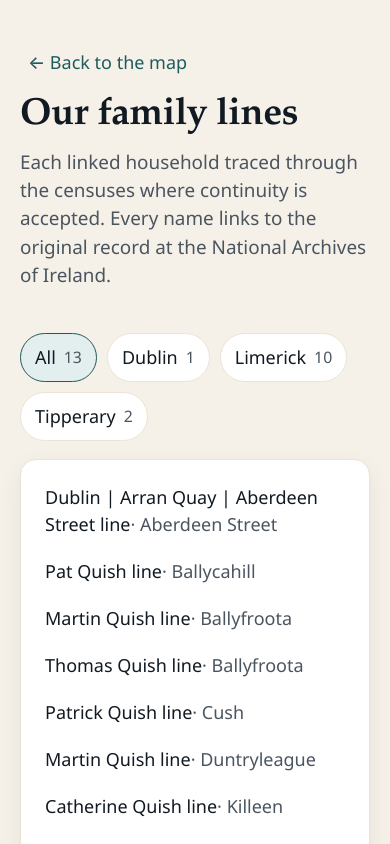
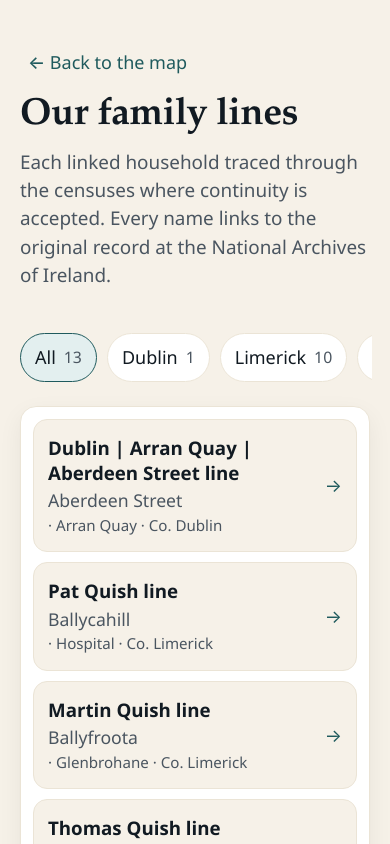
Before and after one commit to Quisharoo/my-family, a Next.js app: page /lines in a window 390 px wide. Shown: the top 844 px of the page. Built offline with nearby package versions, Linux system fonts and the light colour scheme.

Commit message:
fix: improve mobile family line list affordances

```diff
--- a/src/app/lines/LinesClient.js
+++ b/src/app/lines/LinesClient.js
@@ -240,8 +240,18 @@ export default function LinesClient({ lines }) {
             }`}
             onClick={() => handleLineSelect(line)}
           >
-            <span>{line.label}</span>
-            <span className="muted">· {line.townland}</span>
+            <span className="lines-page__toc-copy">
+              <span className="lines-page__toc-name">{line.label}</span>
+              <span className="lines-page__toc-place">
+                {line.townland}
+                <span className="lines-page__toc-meta">
+                  {line.ded ? ` · ${line.ded}` : ""} · Co. {line.county}
+                </span>
+              </span>
+            </span>
+            <span className="lines-page__toc-arrow" aria-hidden="true">
+              →
+            </span>
           </button>
         ))}
       </nav>
--- a/src/app/lines/lines.css
+++ b/src/app/lines/lines.css
@@ -79,7 +79,7 @@
 
 .lines-page__toc {
   display: grid;
-  gap: 4px;
+  gap: 10px;
   padding: 16px 18px;
   background: var(--surface);
   border: 1px solid var(--line-soft);
@@ -89,30 +89,64 @@
 }
 
 .lines-page__toc-item {
-  display: block;
+  display: flex;
+  align-items: center;
+  justify-content: space-between;
+  gap: 14px;
   width: 100%;
-  padding: 8px 6px;
+  padding: 14px 14px;
   color: var(--ink);
-  text-decoration: none;
-  font-size: 0.98rem;
-  border-radius: 8px;
-  border: none;
-  background: transparent;
+  border-radius: 14px;
+  border: 1px solid var(--line-soft);
+  background: var(--bg);
   text-align: left;
   font: inherit;
   cursor: pointer;
-  transition: background 180ms var(--ease), color 180ms var(--ease);
+  transition: background 180ms var(--ease), color 180ms var(--ease),
+    border-color 180ms var(--ease), transform 150ms var(--ease);
 }
 
 .lines-page__toc-item:hover,
 .lines-page__toc-item:focus-visible {
+  border-color: var(--accent);
   background: var(--accent-soft);
   color: var(--accent);
 }
 
 .lines-page__toc-item--active {
+  border-color: var(--accent);
   background: var(--accent-soft);
   color: var(--accent);
+}
+
+.lines-page__toc-copy {
+  display: grid;
+  gap: 4px;
+  min-width: 0;
+}
+
+.lines-page__toc-name {
+  color: var(--ink);
+  font-size: 1rem;
+  font-weight: 600;
+  line-height: 1.3;
+}
+
+.lines-page__toc-place {
+  color: var(--ink-soft);
+  font-size: 0.95rem;
+  line-height: 1.35;
+}
+
+.lines-page__toc-meta {
+  color: var(--ink-soft);
+  font-size: 0.88rem;
+}
+
+.lines-page__toc-arrow {
+  flex-shrink: 0;
+  color: var(--accent);
+  font-size: 1rem;
 }
 
 .lines-page__body {
@@ -269,12 +303,48 @@
     padding-bottom: 104px;
   }
 
+  .lines-page__filters {
+    flex-wrap: nowrap;
+    overflow-x: auto;
+    padding-bottom: 6px;
+    margin-inline: -2px;
+    padding-inline: 2px;
+    scrollbar-width: none;
+  }
+
+  .lines-page__filters::-webkit-scrollbar {
+    display: none;
+  }
+
+  .lines-page__filter-chip {
+    flex: 0 0 auto;
+  }
+
   .lines-page__toc {
     margin-bottom: 0;
+    padding: 12px;
   }
 
   .lines-page__body {
     display: none;
+  }
+
+  .lines-page__toc-item {
+    padding: 16px 14px;
+  }
+
+  .lines-page__toc-name {
+    font-size: 1.04rem;
+  }
+
+  .lines-page__toc-place {
+    font-size: 0.98rem;
+  }
+
+  .lines-page__toc-meta {
+    display: block;
+    margin-top: 2px;
+    font-size: 0.84rem;
   }
 
   .line-sheet__backdrop {
```
Also changed, not shown: data/analysis/manifest.json, src/data/quish-map-data.json.
